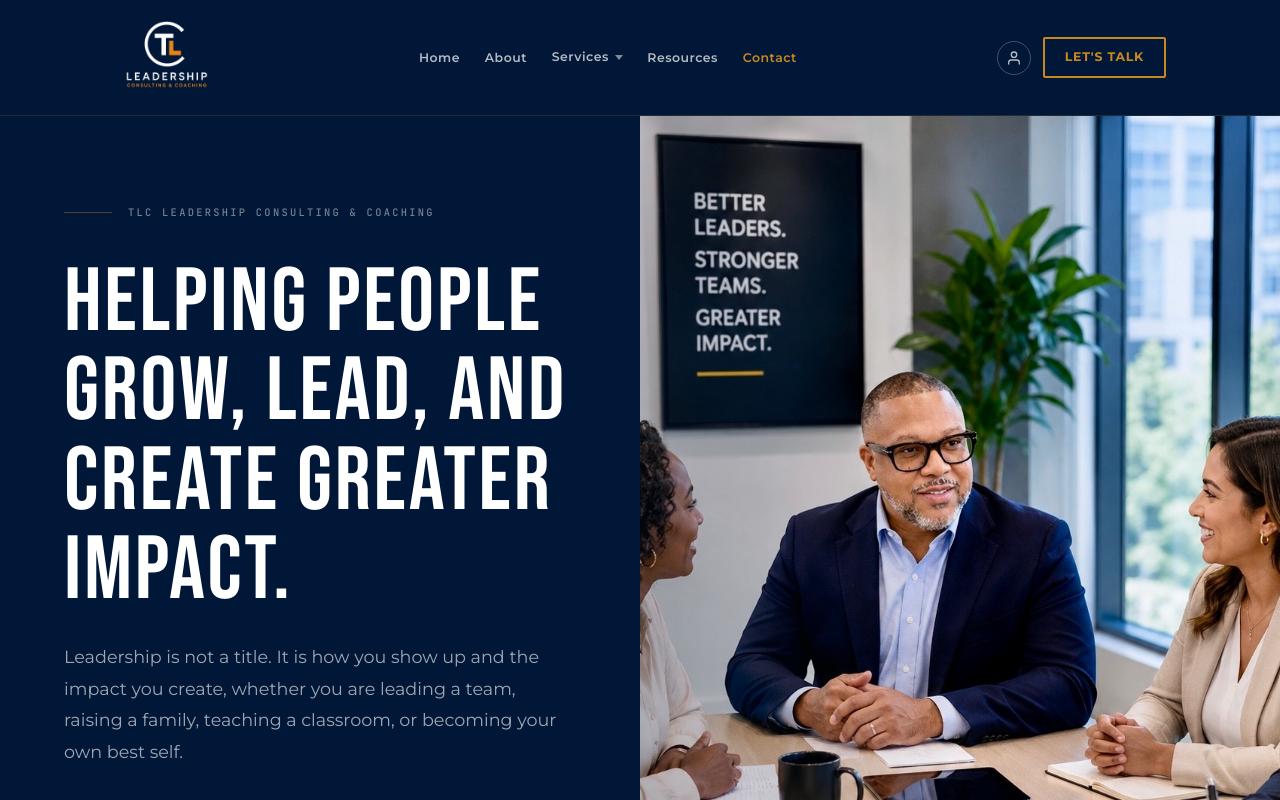
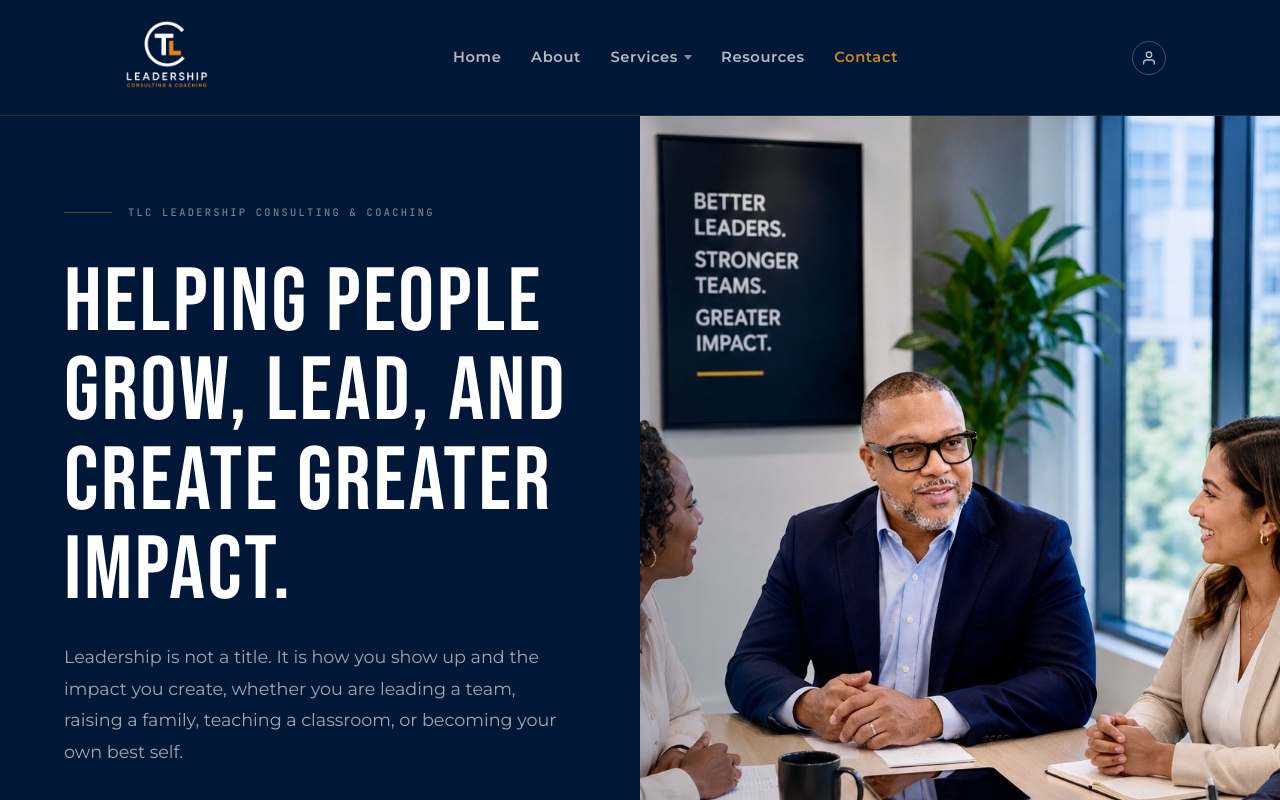
Before and after one commit to avelez94/TLC, a Next.js app: page / in a window 1280 px wide. Shown: the top 800 px of the page. Built offline with nearby package versions, Linux system fonts and the light colour scheme.

Commit message:
Remove Lets Talk button from nav, increase font size

```diff
--- a/src/components/Nav.tsx
+++ b/src/components/Nav.tsx
@@ -90,7 +90,7 @@ export default function Nav() {
           <li><Link href="/resources" onClick={closeAll}>Resources</Link></li>
           <li><Link href="/contact" onClick={closeAll} style={{ color: 'var(--gold)' }}>Contact</Link></li>
           <li className="mobile-login-item">
-            <Link href="/login" onClick={closeAll} style={{ display: 'flex', alignItems: 'center', gap: '0.75rem', padding: '1.2rem 2rem', color: 'rgba(255,255,255,0.5)', fontSize: '0.9rem' }}>
+            <Link href="/login" onClick={closeAll} style={{ display: 'flex', alignItems: 'center', gap: '0.75rem', padding: '1.2rem 2rem', color: 'rgba(255,255,255,0.5)', fontSize: '1rem' }}>
               <svg viewBox="0 0 24 24" fill="none" stroke="currentColor" strokeWidth={2} strokeLinecap="round" strokeLinejoin="round" style={{ width: '18px', height: '18px' }} aria-hidden="true">
                 <path d="M20 21v-2a4 4 0 0 0-4-4H8a4 4 0 0 0-4 4v2" />
                 <circle cx="12" cy="7" r="4" />
@@ -108,27 +108,24 @@ export default function Nav() {
               <circle cx="12" cy="7" r="4" />
             </svg>
           </Link>
-          <Link href="/contact" className="btn-nav">Let&apos;s Talk</Link>
         </div>
       </div>
 
       <style>{`
         .nav-hamburger { display: none; }
         .nav-links { display: flex; align-items: center; gap: 0.15rem; list-style: none; }
-        .nav-links a { font-family: 'Montserrat', sans-serif; font-size: 0.78rem; font-weight: 600; letter-spacing: 0.04em; color: rgba(255,255,255,0.7); text-decoration: none; padding: 0.4rem 0.7rem; border-radius: 3px; transition: color 0.15s, background 0.15s; white-space: nowrap; cursor: pointer; }
+        .nav-links a { font-family: 'Montserrat', sans-serif; font-size: 0.92rem; font-weight: 600; letter-spacing: 0.04em; color: rgba(255,255,255,0.7); text-decoration: none; padding: 0.4rem 0.85rem; border-radius: 3px; transition: color 0.15s, background 0.15s; white-space: nowrap; cursor: pointer; }
         .nav-links a:hover { color: white; background: rgba(255,255,255,0.07); }
-        .nav-dropdown-toggle { font-family: 'Montserrat', sans-serif; font-size: 0.78rem; font-weight: 600; letter-spacing: 0.04em; color: rgba(255,255,255,0.7); background: none; border: none; cursor: pointer; padding: 0.4rem 0.7rem; border-radius: 3px; display: flex; align-items: center; gap: 0.35rem; transition: color 0.15s, background 0.15s; white-space: nowrap; }
+        .nav-dropdown-toggle { font-family: 'Montserrat', sans-serif; font-size: 0.92rem; font-weight: 600; letter-spacing: 0.04em; color: rgba(255,255,255,0.7); background: none; border: none; cursor: pointer; padding: 0.4rem 0.85rem; border-radius: 3px; display: flex; align-items: center; gap: 0.35rem; transition: color 0.15s, background 0.15s; white-space: nowrap; }
         .nav-dropdown-toggle:hover { color: white; background: rgba(255,255,255,0.07); }
         .nav-dropdown-arrow { width: 0; height: 0; border-left: 4px solid transparent; border-right: 4px solid transparent; border-top: 5px solid rgba(255,255,255,0.5); transition: transform 0.2s; flex-shrink: 0; }
         .nav-dropdown-menu { position: fixed; top: 115px; background: var(--navy2); border: 1px solid rgba(200,136,32,0.2); border-radius: 4px; min-width: 240px; padding: 0.5rem 0; box-shadow: 0 12px 32px rgba(0,0,0,0.35); z-index: 9999; }
-        .nav-dropdown-menu a { display: block; padding: 0.65rem 1.25rem; font-size: 0.8rem; font-weight: 600; color: rgba(255,255,255,0.7); text-decoration: none; transition: color 0.15s, background 0.15s; }
+        .nav-dropdown-menu a { display: block; padding: 0.65rem 1.25rem; font-size: 0.9rem; font-weight: 600; color: rgba(255,255,255,0.7); text-decoration: none; transition: color 0.15s, background 0.15s; }
         .nav-dropdown-menu a:hover { color: white; background: rgba(255,255,255,0.07); }
         .nav-dropdown-divider { height: 1px; background: rgba(255,255,255,0.08); margin: 0.35rem 0; }
         .nav-login { display: flex; align-items: center; justify-content: center; width: 34px; height: 34px; border-radius: 50%; border: 1.5px solid rgba(255,255,255,0.25); color: rgba(255,255,255,0.7); text-decoration: none; transition: border-color 0.15s, color 0.15s; flex-shrink: 0; cursor: pointer; }
         .nav-login:hover { border-color: var(--gold); color: var(--gold); }
         .nav-cta-wrap { flex-shrink: 0; display: flex; align-items: center; gap: 0.75rem; }
-        .btn-nav { font-family: 'Montserrat', sans-serif; font-size: 0.78rem; font-weight: 700; letter-spacing: 0.06em; text-transform: uppercase; background: transparent; color: var(--gold); border: 2px solid var(--gold); border-radius: 2px; padding: 0.6rem 1.25rem; cursor: pointer; text-decoration: none; transition: background 0.15s, color 0.15s; white-space: nowrap; display: inline-block; }
-        .btn-nav:hover { background: var(--gold); color: var(--navy); }
         .mobile-login-item { display: none; border-top: 2px solid rgba(200,136,32,0.4); margin-top: 0.5rem; }
         @media (max-width: 900px) {
           .nav-hamburger { display: flex !important; }
```
